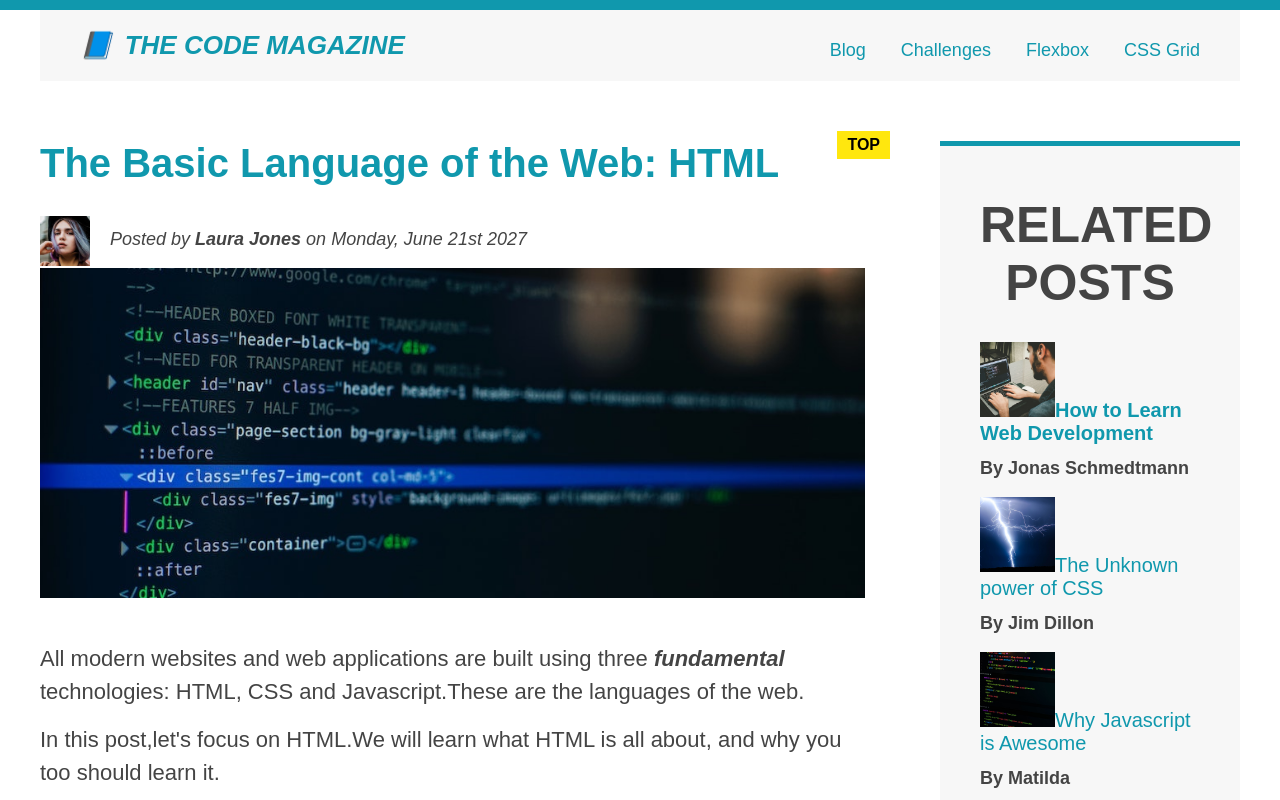
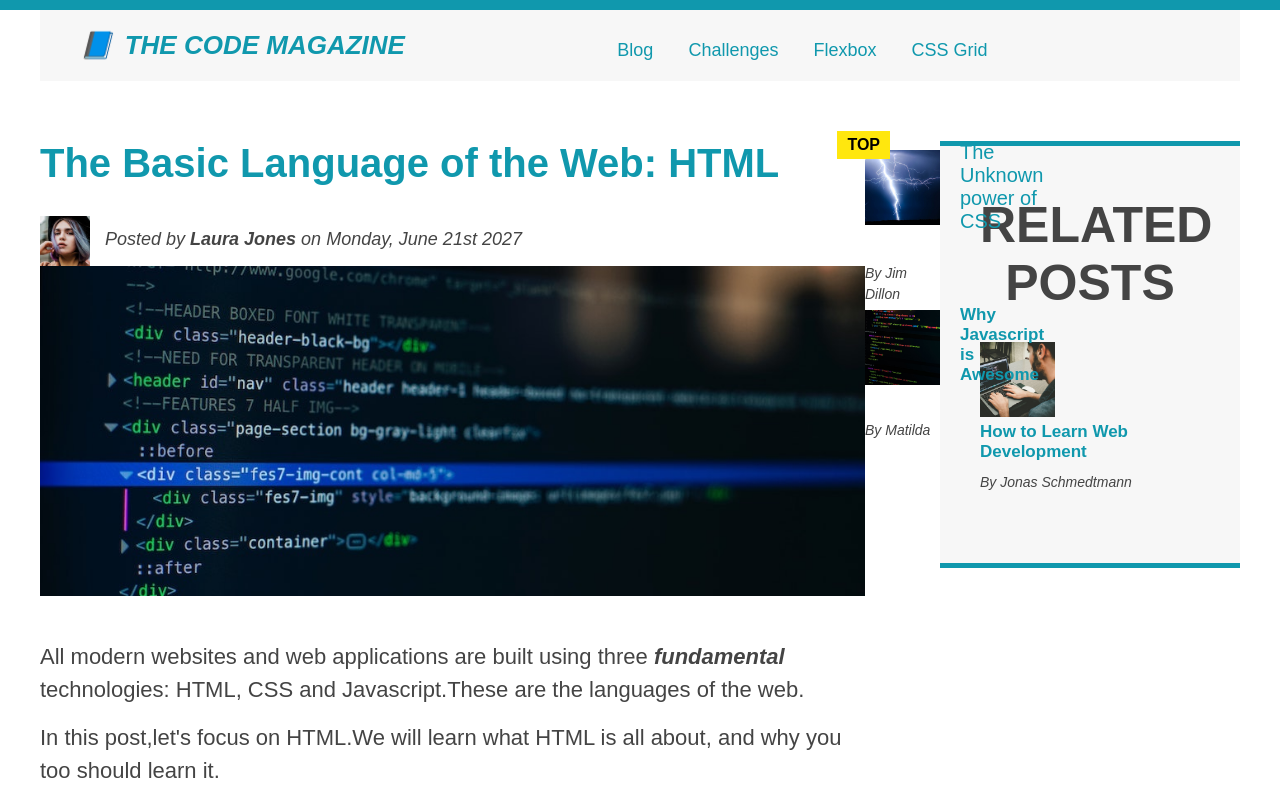
Before and after one commit to PavitrankMishra/Projects, a plain HTML site: page The Magazine/index.html in a window 1280 px wide. Shown: the top 800 px of the page. Drawn offline with Linux system fonts and the light colour scheme.

Commit message:
Made some changes

```diff
--- a/The Magazine/index.html
+++ b/The Magazine/index.html
@@ -31,16 +31,18 @@
         <header class="post-header">
           <h2>The Basic Language of the Web: HTML</h2>
 
+          <div classs="author-box">
             <img
               src="img/laura-jones.jpg"
               alt="Headshot of Laura Jones"
-            height="50"
+              height="50"a
               width="50"
               class="author-img"
             />
             <p id="author" class="author">
               Posted by <strong>Laura Jones</strong> on Monday, June 21st 2027
             </p>
+          </div>
 
           <img
             src="img/post-img.jpg"
@@ -120,33 +122,42 @@
       <aside>
         <h4>Related posts</h4>
         <ul class="related">
-          <li>
+          <li class="related">
             <img
               src="img/related-1.jpg"
               alt="First image"
               width="75"
               height="75"
-            /><a href="#">How to Learn Web Development</a>
+            />
+            <div>
+            <a href="#" class="related-link">How to Learn Web Development</a>
           </li>
           <p class="related-author">By Jonas Schmedtmann</p>
-          <li>
+        </div>
+          <li class="related-post">
             <img
               src="img/related-2.jpg"
               alt="Second image"
               width="75"
               height="75"
-            /><a href="#">The Unknown power of CSS</a>
+            />
+            <div>
+            <a href="#">The Unknown power of CSS</a>
           </li>
           <p class="related-author">By Jim Dillon</p>
-          <li>
+        </div>
+          <li class="related-post">
             <img
               src="img/related-3.jpg"
               alt="Third image"
               width="75"
               height="75"
-            /><a href="#">Why Javascript is Awesome</a>
+            />
+            <div>
+            <a href="#" class="related-link">Why Javascript is Awesome</a>
           </li>
           <p class="related-author">By Matilda</p>
+        </div>
         </ul>
       </aside>
 
--- a/The Magazine/magazine.css
+++ b/The Magazine/magazine.css
@@ -314,3 +314,43 @@ aside {
 footer {
   clear: both;
 }
+
+/* Flexbox */
+.main-header {
+  display: flex;
+  align-items: center;
+  justify-content: space-between;
+}
+
+.author-box {
+  display: flex;
+  align-items: center;
+  margin-bottom: 15px;
+}
+
+.author {
+  margin-bottom: 0;
+  margin-left: 15px;
+}
+
+.related-post {
+  display: flex;
+  align-items: center;
+  gap: 20px;
+  margin-bottom: 30px;
+}
+
+.related-link:link {
+  font-size: 17px;
+  font-weight: bold;
+  font-style: normal;
+  margin-bottom: 5px;
+  display: block;
+}
+
+.related-author {
+  margin-bottom: 0;
+  font-size: 14px;
+  font-weight: normal;
+  font-style: italic;
+}
```
Also changed, not shown: The Magazine/flexbox.html (+33 -5 lines). Lines whose indentation alone changed are shown as unchanged.
